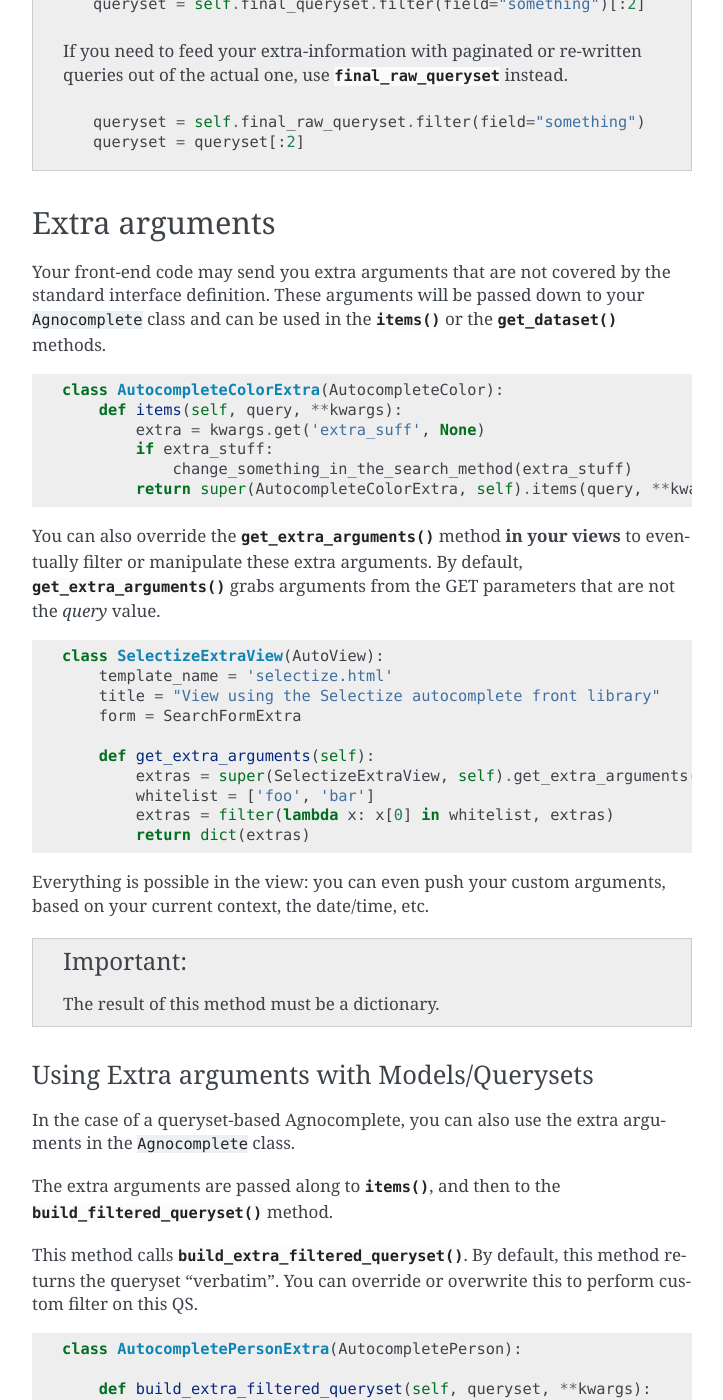
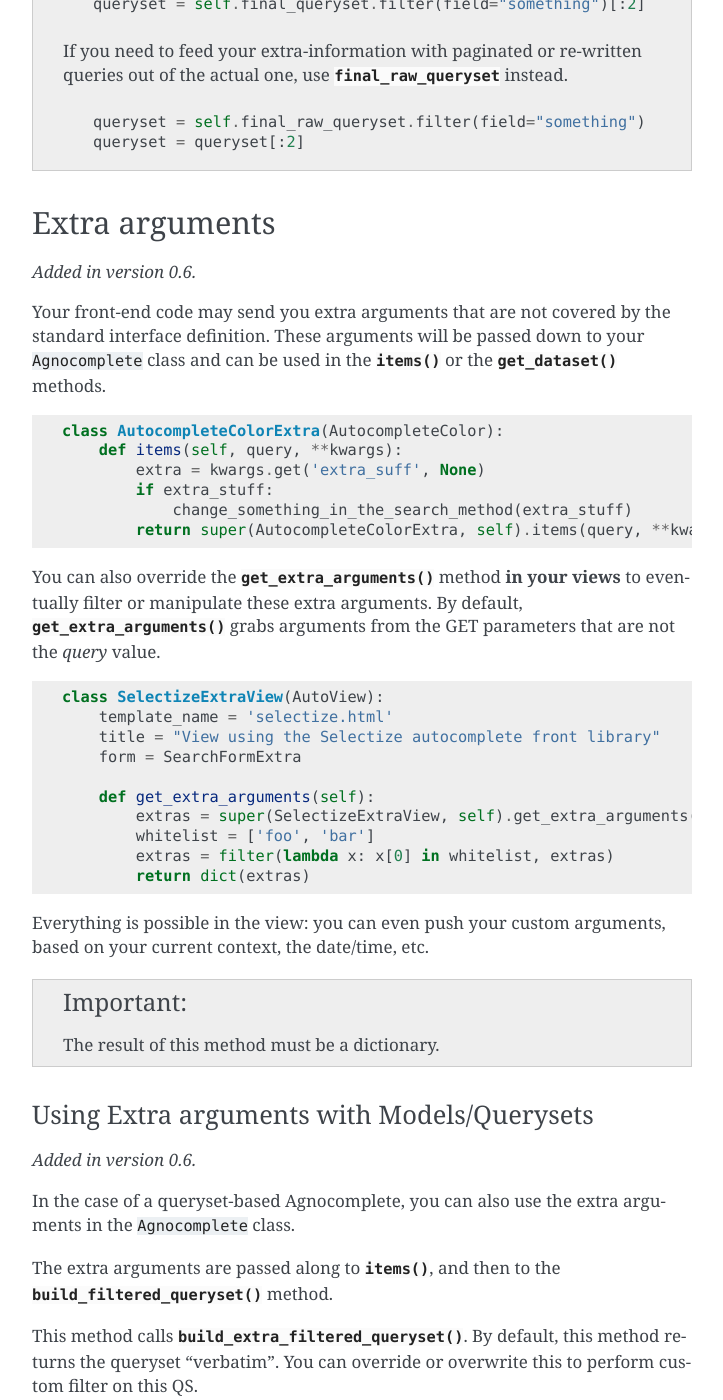
Before and after one commit to peopledoc/django-agnocomplete, a Sphinx documentation site: the page built from docs/autocomplete-definition.rst, in a window 1280 px wide and 1400 px high, scrolled down 4935 px. Shown: the whole window, without its empty margins (388-1111 px from the left). Built offline with Sphinx 7.4.7, drawn with Linux system fonts in a browser that asks for light colours.

Commit message:
unrelated: versionadded for previous modifications.

```diff
--- a/docs/autocomplete-definition.rst
+++ b/docs/autocomplete-definition.rst
@@ -229,6 +229,8 @@ You may want to add extra fields to your returned records, fields that belong to
 Extra arguments
 ===============
 
+.. versionadded:: 0.6
+
 Your front-end code may send you extra arguments that are not covered by the standard interface definition. These arguments will be passed down to your ``Agnocomplete`` class and can be used in the :meth:`items()` or the :meth:`get_dataset()` methods.
 
 .. code-block:: python
@@ -264,6 +266,8 @@ Everything is possible in the view: you can even push your custom arguments, bas
 Using Extra arguments with Models/Querysets
 -------------------------------------------
 
+.. versionadded:: 0.6
+
 In the case of a queryset-based Agnocomplete, you can also use the extra arguments in the ``Agnocomplete`` class.
 
 The extra arguments are passed along to :meth:`items()`, and then to the :meth:`build_filtered_queryset()` method.
```
